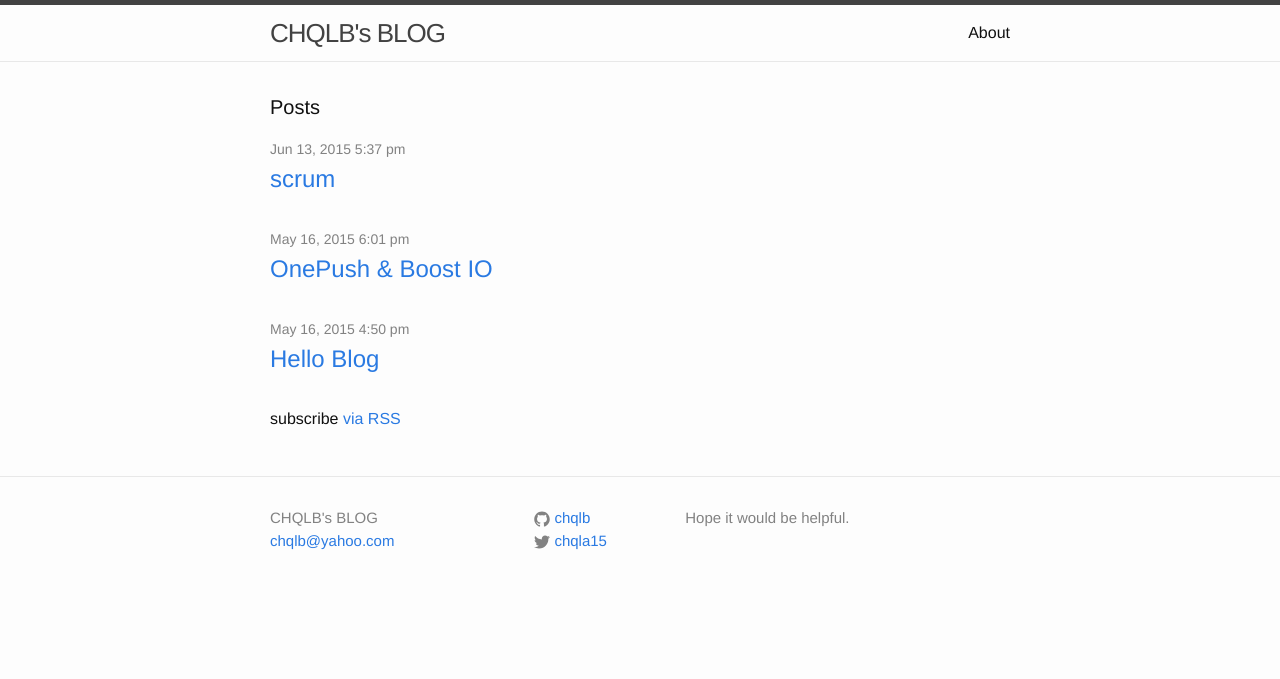
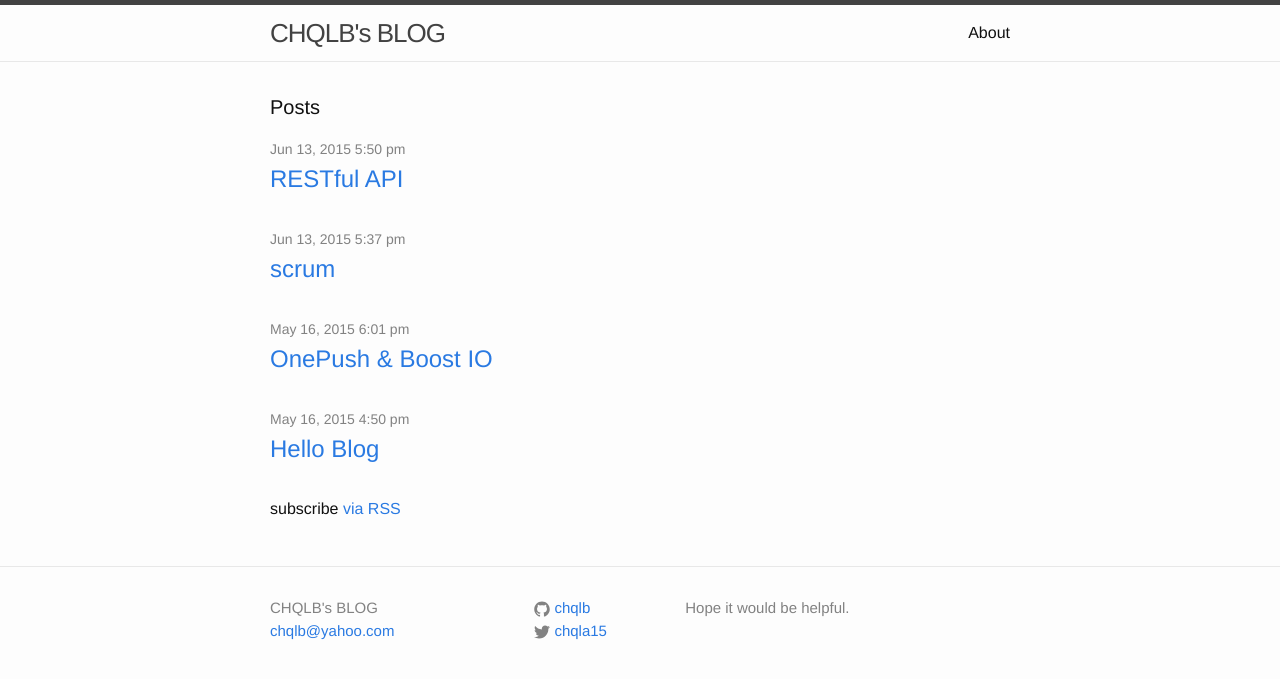
Before and after one commit to chqla/chqla.github.io, a Jekyll site: the page built from index.html, in a window 1280 px wide. Shown: the top 679 px of the page. Built offline with Jekyll 4.4.1, drawn with Linux system fonts in a browser that asks for light colours.

Commit message:
add RESTful

```diff
--- /dev/null
+++ b/_posts/2015-06-13-RESTful.markdown
@@ -0,0 +1,9 @@
+---
+layout: post
+title: 	RESTful API
+date: 	'2015-06-13 17:50:00'
+categories: general
+author: chqlb
+---
+
+TODO
--- a/_posts/2015-06-13-scrum.markdown
+++ b/_posts/2015-06-13-scrum.markdown
@@ -6,6 +6,6 @@ categories: general
 author: chqlb
 ---
 
-scrum 敏捷开发被大量的互联网公司采用。根据我所了解，国外的公司都比较信任这种开发模式，国内也越来越多的公司开始尝试scrum，但是大多数执行效果都不是很好
+scrum 敏捷开发 (下文简称scrum) 被大量的互联网公司采用。根据我所了解，国外的公司都比较信任这种开发模式，国内也越来越多的公司开始尝试scrum，但是大多数执行效果都不是很好。
 
-我最早工作过的两家公司北京雅虎研发中心和大众点评网都采用scrum 敏捷开发。在这两家公司的让我体验了失败的scrum 和较为成功的scrum。其中北京雅虎研发中心的scrum 执行的比较失败，而大众点评网的预约预订团队的scrum 执行的相对成功。这两次不同的体验，让我对scrum 有很深的体会：scrum 一个好的开发合作方式，
+我最早工作过的两家公司北京雅虎研发中心和大众点评网都采用scrum 敏捷开发。在这两家公司的让我体验了失败的scrum 和较为成功的scrum。其中北京雅虎研发中心的scrum 执行的比较失败，而大众点评网的预约预订团队的scrum 执行的相对成功。这两次不同的体验，让我对scrum 有很深的体会：scrum 被验证是一种非常好的敏捷开发模式，特比适合于互联网这类快速迭代的公司；但同时，它也一把双刃剑，你使得好，它可以让你快速磨合团队，增加团队化学反应，快速执行，团队和个人不短提升；如果使得不好，它将会变成一种非常形式化的条文，不但没有什么帮助，反而会降低开发效率，浪费时间。
```
